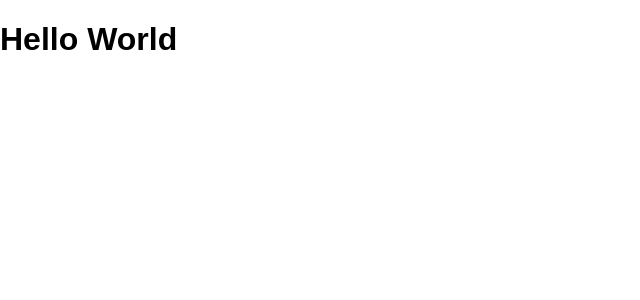
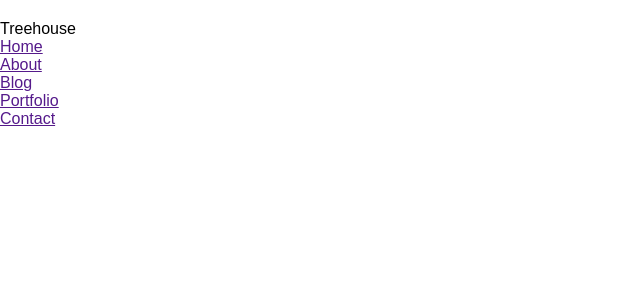
Before and after one commit to PaxRimi/Treehouse, a React (Create React App) app: page / in a window 1280 px wide. Shown: the top 300 px of the page, without its empty margins (0-640 px from the left). Built offline with nearby package versions, Linux system fonts and the light colour scheme.

Commit message:
Add header to main file

```diff
--- a/src/App.js
+++ b/src/App.js
@@ -1,10 +1,12 @@
 import React, { Component } from 'react';
+import './App.css';
+import Header from './header';
 
 class App extends Component {
   render() {
     return (
       <div className="App">
-        <h1>Hello World</h1>
+        <Header/>
       </div>
     );
   }
```
